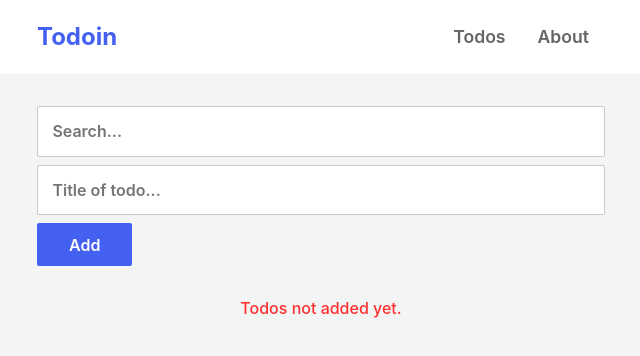
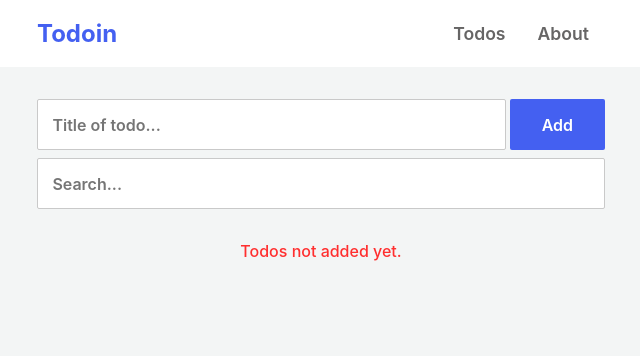
Before and after one commit to muhammadpauzi/todoin-app, a Svelte app: page / in a window 1280 px wide. Shown: the top 356 px of the page, without its empty margins (319-959 px from the left). Built offline with nearby package versions, Linux system fonts and the light colour scheme.

Commit message:
Refactoring, fix save todo bug and update UI

```diff
--- a/src/App.svelte
+++ b/src/App.svelte
@@ -2,13 +2,12 @@
 	import Navbar from "./components/Navbar.svelte";
 	import AddTodo from "./components/AddTodo.svelte";
 	import Todos from "./components/Todos.svelte";
-	import List from "./shared/Todo.svelte";
 	import Input from "./shared/Input.svelte";
 </script>
 
 <Navbar />
 <div class="container py-2 my-2">
+	<AddTodo />
 	<Input placeholder="Search..." />
-	<AddTodo />
 	<Todos />
 </div>
--- a/src/components/AddTodo.svelte
+++ b/src/components/AddTodo.svelte
@@ -1,23 +1,30 @@
 <script>
     import Input from "../shared/Input.svelte";
     import Button from "../shared/Button.svelte";
-    import todosStore, {
-        getCurrentTodos,
-        saveTodo,
-    } from "../stores/todosStore";
+    import todosStore, { saveTodo } from "../stores/todosStore";
 
     let title = "";
     const handleSubmit = () => {
-        const todo = {
-            id: Math.floor(Date.now() + Math.random() * 1000),
-            title,
-            dateCreated: Date.now(),
-        };
-        $todosStore = saveTodo(todo);
+        if (title.trim() == "") {
+            alert("Please enter at least 1 character!");
+        } else {
+            $todosStore = saveTodo({
+                id: Math.floor(Date.now() + Math.random() * 1000),
+                title,
+                dateCreated: Date.now(),
+            });
+        }
+        title = "";
     };
 </script>
 
-<form type="POST" on:submit|preventDefault={handleSubmit}>
+<form type="POST" on:submit|preventDefault={handleSubmit} class="flex">
     <Input placeholder="Title of todo..." bind:value={title} />
     <Button>Add</Button>
 </form>
+
+<style>
+    form {
+        column-gap: 0.2rem;
+    }
+</style>
--- a/src/components/Navbar.svelte
+++ b/src/components/Navbar.svelte
@@ -15,7 +15,7 @@
 
 <style>
     nav {
-        padding: 1.4rem 0;
+        padding: 1.2rem 0;
     }
 
     .logo {
--- a/src/shared/Input.svelte
+++ b/src/shared/Input.svelte
@@ -1,6 +1,6 @@
 <script>
     export let placeholder = "";
-    export let required = true;
+    export const required = true;
     export let value = "";
 </script>
 
@@ -8,6 +8,7 @@
 
 <style>
     input {
+        display: inline-block;
         width: 100%;
         padding: 0.9rem;
         margin-bottom: 0.5rem;
```
